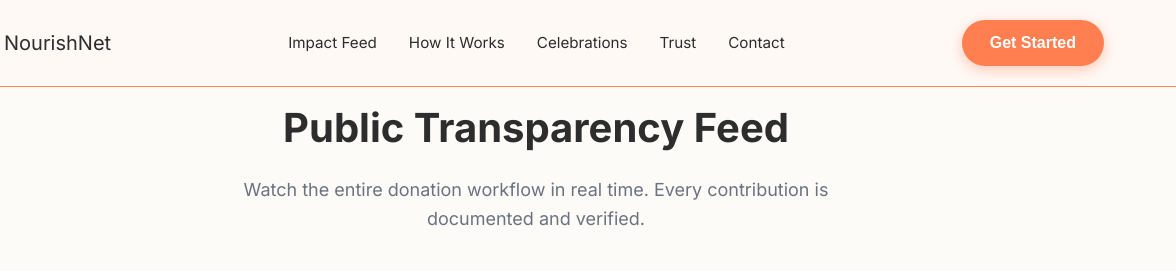
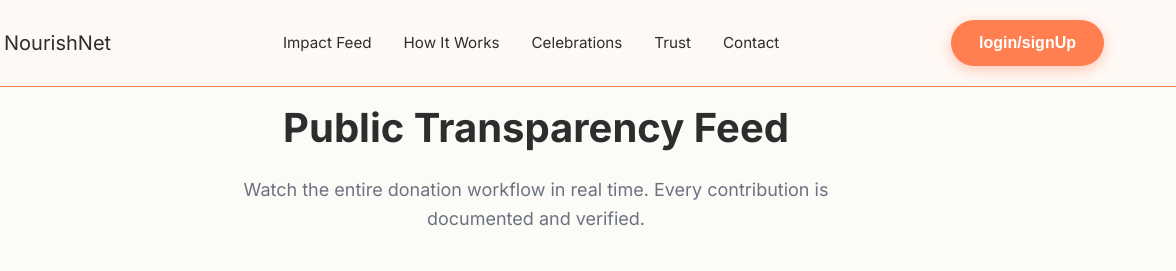
Before and after one commit to Geeta2007/Website, a plain HTML site: page index.html in a window 1280 px wide. Shown: the top 271 px of the page, 104-1280 px from the left. Drawn offline with Linux system fonts and the light colour scheme.

Commit message:
Update index.html

```diff
--- a/index.html
+++ b/index.html
@@ -30,7 +30,7 @@
                 <a href="#contact">Contact</a>
             </nav>
             <div class="nav-actions">
-                <button class="btn btn-primary" onclick="window.location.href='role-selection.html'">Get Started</button>
+                <button class="btn btn-primary" onclick="window.location.href='role-selection.html'">login/signUp</button>
             </div>
         </div>
     </header>
```
